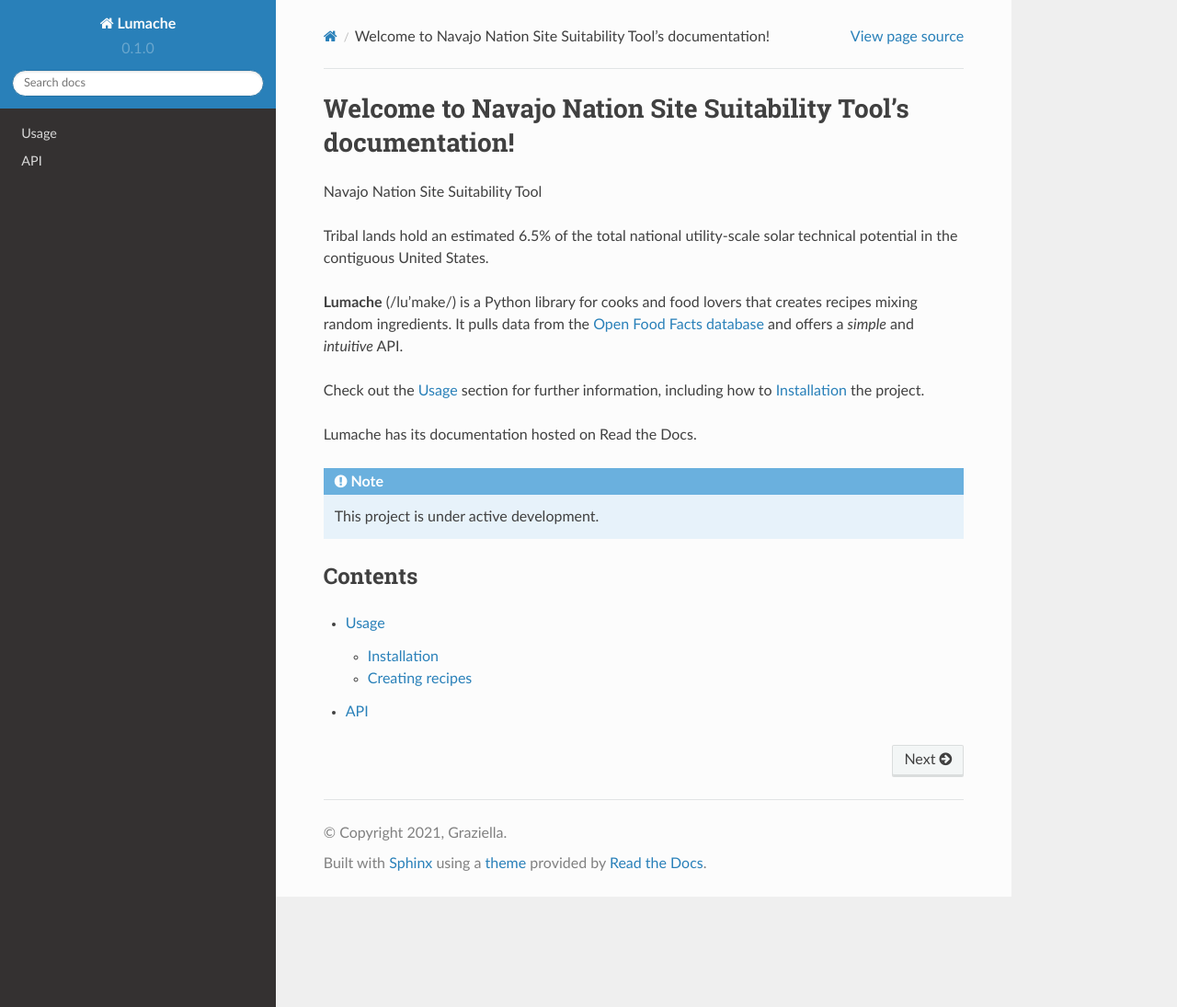
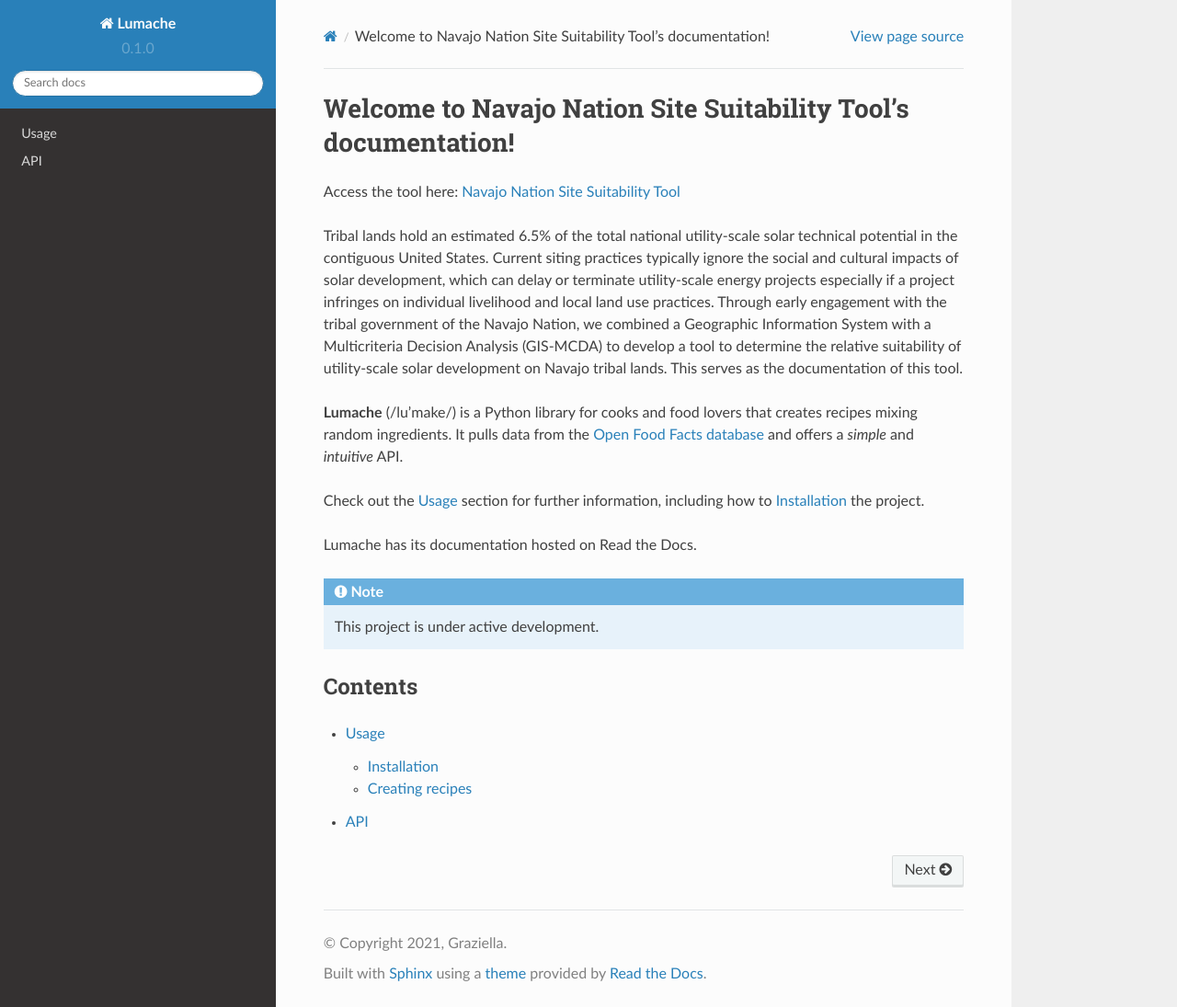
Before and after one commit to rynereger/rtd-tutorial, a Sphinx documentation site: the page built from docs/source/index.rst, in a window 1280 px wide and 1095 px high. Shown: the whole window at 92% size. Built offline with Sphinx 7.4.7 and the Read the Docs theme 2.0.0, drawn with Linux system fonts in a browser that asks for light colours; pages that are not in the unit, such as notebooks, are missing from menus.

Commit message:
Update index.rst

```diff
--- a/docs/source/index.rst
+++ b/docs/source/index.rst
@@ -1,9 +1,9 @@
 Welcome to Navajo Nation Site Suitability Tool's documentation!
 =================================================================
 
-Navajo Nation Site Suitability Tool
+Access the tool here: `Navajo Nation Site Suitability Tool <https://code.earthengine.google.com/0aa00bec34930d746943f0fdcdb63065>`_
 
-Tribal lands hold an estimated 6.5% of the total national utility-scale solar technical potential in the contiguous United States.
+Tribal lands hold an estimated 6.5% of the total national utility-scale solar technical potential in the contiguous United States. Current siting practices typically ignore the social and cultural impacts of solar development, which can delay or terminate utility-scale energy projects especially if a project infringes on individual livelihood and local land use practices. Through early engagement with the tribal government of the Navajo Nation, we combined a Geographic Information System with a Multicriteria Decision Analysis (GIS-MCDA) to develop a tool to determine the relative suitability of utility-scale solar development on Navajo tribal lands. This serves as the documentation of this tool.
 
 **Lumache** (/lu'make/) is a Python library for cooks and food lovers
 that creates recipes mixing random ingredients.
```
